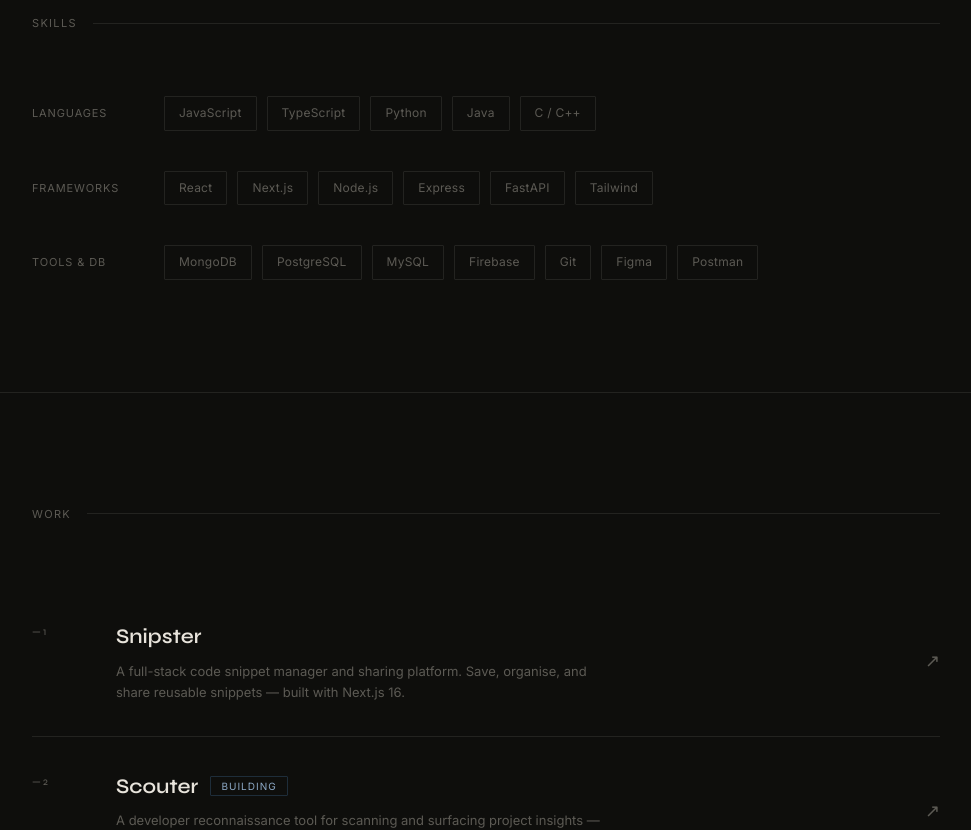
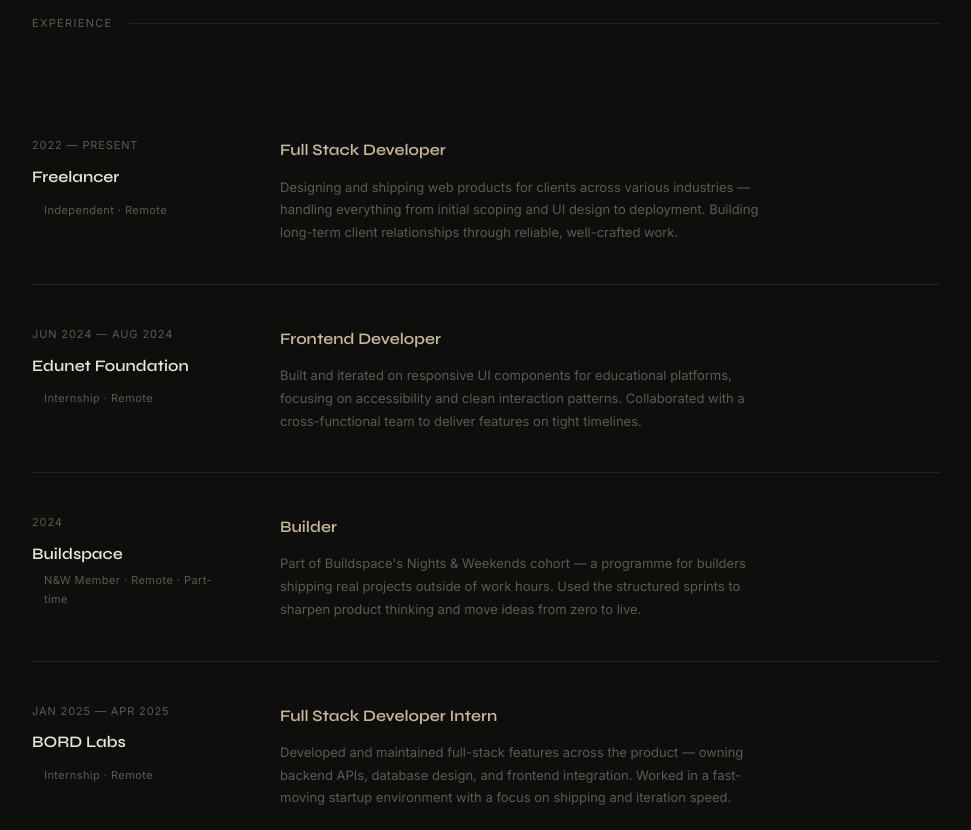
Before and after one commit to Sahil-Sharma06/Portfolio2.0, a Next.js app: page / in a window 1280 px wide. Shown: the part 1520-2350 px from the top of the page, without its empty margins (154-1125 px from the left). Built offline with nearby package versions, Linux system fonts and the light colour scheme.

Commit message:
Experience section added

```diff
--- /dev/null
+++ b/src/app/components/experience.tsx
@@ -0,0 +1,94 @@
+"use client";
+
+import React from "react";
+import { useReveal } from "./useReveal";
+
+const experiences = [
+  {
+    period: "2022 — Present",
+    company: "Freelancer",
+    type: "Independent · Remote",
+    role: "Full Stack Developer",
+    desc: "Designing and shipping web products for clients across various industries — handling everything from initial scoping and UI design to deployment. Building long-term client relationships through reliable, well-crafted work.",
+  },
+  {
+    period: "Jun 2024 — Aug 2024",
+    company: "Edunet Foundation",
+    type: "Internship · Remote",
+    role: "Frontend Developer",
+    desc: "Built and iterated on responsive UI components for educational platforms, focusing on accessibility and clean interaction patterns. Collaborated with a cross-functional team to deliver features on tight timelines.",
+  },
+  {
+    period: "2024",
+    company: "Buildspace",
+    type: "N&W Member · Remote · Part-time",
+    role: "Builder",
+    desc: "Part of Buildspace's Nights & Weekends cohort — a programme for builders shipping real projects outside of work hours. Used the structured sprints to sharpen product thinking and move ideas from zero to live.",
+  },
+  {
+    period: "Jan 2025 — Apr 2025",
+    company: "BORD Labs",
+    type: "Internship · Remote",
+    role: "Full Stack Developer Intern",
+    desc: "Developed and maintained full-stack features across the product — owning backend APIs, database design, and frontend integration. Worked in a fast-moving startup environment with a focus on shipping and iteration speed.",
+  },
+];
+
+function ExperienceRow({ item, index }: { item: typeof experiences[number]; index: number }) {
+  const { ref, visible } = useReveal();
+
+  return (
+    <div
+      ref={ref}
+      className={`group relative grid grid-cols-[200px_1fr] gap-12 items-start py-10 border-b border-border max-sm:grid-cols-1 max-sm:gap-3 transition-[opacity,transform,padding-left,background] duration-500 hover:pl-4 ${
+        visible ? "opacity-100 translate-y-0" : "opacity-0 translate-y-5"
+      }`}
+      style={{ transitionDelay: `${index * 100}ms` }}
+    >
+      <span className="absolute left-0 top-0 bottom-0 w-0.5 bg-gradient-to-b from-transparent via-accent to-transparent scale-y-0 origin-top transition-transform duration-500 ease-[cubic-bezier(0.16,1,0.3,1)] group-hover:scale-y-100" />
+      <span className="absolute inset-0 bg-[linear-gradient(to_right,rgba(200,184,154,0.03)_0%,transparent_60%)] opacity-0 transition-opacity duration-500 pointer-events-none group-hover:opacity-100" />
+
+      <div className="relative">
+        <p className="mb-2 text-[11px] uppercase tracking-[0.08em] text-muted transition-colors duration-300 group-hover:text-accent">
+          {item.period}
+        </p>
+        <p className="mb-1 text-[1rem] font-syne font-semibold text-fg transition-[letter-spacing] duration-300 group-hover:tracking-[0.02em]">
+          {item.company}
+        </p>
+        <p className="inline-flex items-center gap-2 text-[11px] tracking-[0.04em] text-muted">
+          <span className="inline-block h-1 w-1 rounded-full bg-accent opacity-0 scale-0 transition-all duration-300 ease-[cubic-bezier(0.34,1.56,0.64,1)] group-hover:opacity-100 group-hover:scale-100" />
+          {item.type}
+        </p>
+      </div>
+
+      <div className="overflow-hidden">
+        <p className="relative inline-block mb-3 font-syne text-[1rem] font-semibold text-accent">
+          {item.role}
+          <span className="absolute left-0 -bottom-0.5 h-px w-0 bg-accent transition-[width] duration-500 ease-[cubic-bezier(0.16,1,0.3,1)] group-hover:w-full" />
+        </p>
+        <p className="max-w-[500px] text-[13px] leading-[1.75] text-muted transition-[color,transform] duration-300 group-hover:text-[#9A9690] group-hover:-translate-y-px">
+          {item.desc}
+        </p>
+      </div>
+    </div>
+  );
+}
+
+export default function Experience() {
+  return (
+    <section id="experience" className="border-t border-border">
+      <div className="mx-auto max-w-[1020px] px-14 py-28 max-sm:px-5 max-sm:py-16">
+        <div className="mb-16 flex items-center gap-4 text-[11px] uppercase tracking-[0.12em] text-muted">
+          <span>Experience</span>
+          <span className="h-px flex-1 bg-border" />
+        </div>
+
+        <div className="flex flex-col">
+          {experiences.map((item, index) => (
+            <ExperienceRow key={`${item.company}-${item.period}`} item={item} index={index} />
+          ))}
+        </div>
+      </div>
+    </section>
+  );
+}
--- a/src/app/components/heroSection.tsx
+++ b/src/app/components/heroSection.tsx
@@ -2,6 +2,7 @@
 
 import Navbar from "./navbar";
 import About from "./aboutme";
+import Experience from "./experience";
 import Skills from "./services";
 import Projects from "./projects";
 import Achievements from "./hackathons";
@@ -83,6 +84,7 @@ export default function HeroSection() {
         </section>
 
         <About />
+        <Experience />
         <Skills />
         <Projects />
         <Achievements />
--- a/src/app/components/navbar.tsx
+++ b/src/app/components/navbar.tsx
@@ -4,6 +4,7 @@ import { useState, useEffect } from "react";
 
 const links = [
   { href: "#about",        label: "About" },
+  { href: "#experience",   label: "Experience" },
   { href: "#skills",       label: "Skills" },
   { href: "#projects",     label: "Work" },
   { href: "#achievements", label: "Achievements" },
--- a/src/app/components/projects.tsx
+++ b/src/app/components/projects.tsx
@@ -40,18 +40,20 @@ function ProjectItem({ project }: { project: typeof projects[number] }) {
       target="_blank"
       rel="noopener noreferrer"
       data-hover="View"
-      className={`group relative grid grid-cols-[52px_1fr_auto] gap-8 items-center py-8 border-b border-border no-underline text-inherit transition-[opacity,transform,padding-left] duration-500 hover:pl-4 max-sm:grid-cols-[36px_1fr_24px] max-sm:gap-4 ${
+      className={`group relative grid grid-cols-[52px_1fr_auto] gap-8 items-center py-8 border-b border-border no-underline text-inherit transition-[opacity,transform,padding-left,background] duration-500 hover:pl-4 max-sm:grid-cols-[36px_1fr_24px] max-sm:gap-4 ${
         visible ? "opacity-100 translate-y-0" : "opacity-0 translate-y-5"
       }`}
+      style={{ transitionDelay: `${(Number(project.idx.replace(/\D/g, "")) - 1) * 100}ms` }}
     >
       {/* Accent bar on hover */}
-      <span className="absolute left-0 top-0 bottom-0 w-0.5 bg-accent scale-y-0 origin-top transition-transform duration-300 group-hover:scale-y-100" />
+      <span className="absolute left-0 top-0 bottom-0 w-0.5 bg-gradient-to-b from-transparent via-accent to-transparent scale-y-0 origin-top transition-transform duration-500 ease-[cubic-bezier(0.16,1,0.3,1)] group-hover:scale-y-100" />
+      <span className="absolute inset-0 bg-[linear-gradient(to_right,rgba(200,184,154,0.03)_0%,transparent_60%)] opacity-0 transition-opacity duration-500 pointer-events-none group-hover:opacity-100" />
 
       <span className="text-[11px] text-muted font-syne self-start pt-1">
         {project.idx}
       </span>
 
-      <div>
+      <div className="relative">
         <div className="flex items-center gap-3 mb-1.5">
           <h3 className="font-syne font-semibold text-[1.3rem] text-fg transition-colors duration-200 group-hover:text-accent">
             {project.name}
@@ -86,12 +88,14 @@ function MoreProjects() {
       target="_blank"
       rel="noopener noreferrer"
       data-hover="GitHub"
-      className={`group relative flex items-center justify-between border-b border-border py-8 no-underline text-inherit overflow-hidden transition-[opacity,transform,padding-left] duration-500 hover:pl-4 max-sm:flex-wrap max-sm:gap-4 ${
+      className={`group relative flex items-center justify-between border-b border-border py-8 no-underline text-inherit overflow-hidden transition-[opacity,transform,padding-left,background] duration-500 hover:pl-4 max-sm:flex-wrap max-sm:gap-4 ${
         visible ? "opacity-100 translate-y-0" : "opacity-0 translate-y-5"
       }`}
+      style={{ transitionDelay: `${projects.length * 100}ms` }}
     >
       {/* Accent bar */}
-      <span className="absolute left-0 top-0 bottom-0 w-0.5 bg-muted scale-y-0 origin-top transition-transform duration-300 group-hover:scale-y-100" />
+      <span className="absolute left-0 top-0 bottom-0 w-0.5 bg-muted scale-y-0 origin-top transition-transform duration-500 ease-[cubic-bezier(0.16,1,0.3,1)] group-hover:scale-y-100" />
+      <span className="absolute inset-0 bg-[linear-gradient(to_right,rgba(200,184,154,0.03)_0%,transparent_60%)] opacity-0 transition-opacity duration-500 pointer-events-none group-hover:opacity-100" />
 
       {/* Scrolling marquee */}
       <div
```
